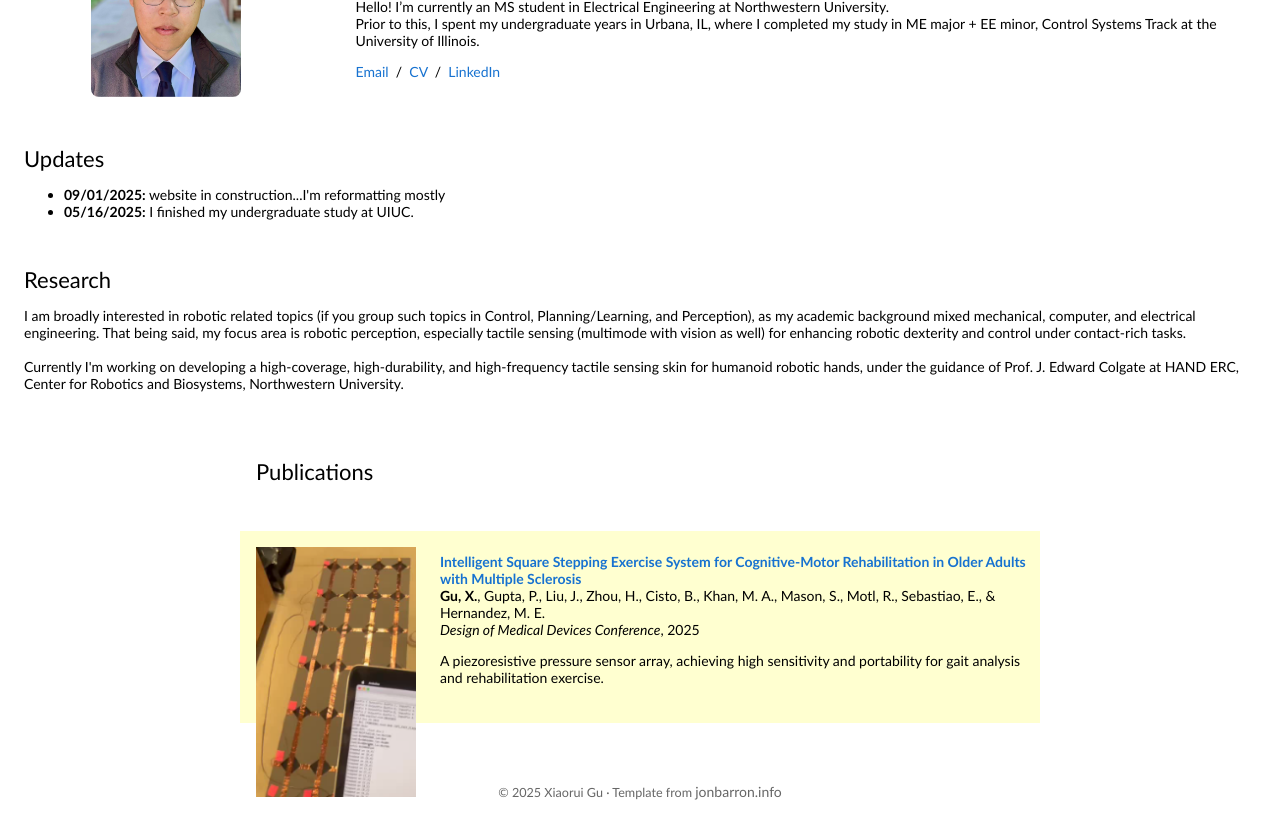
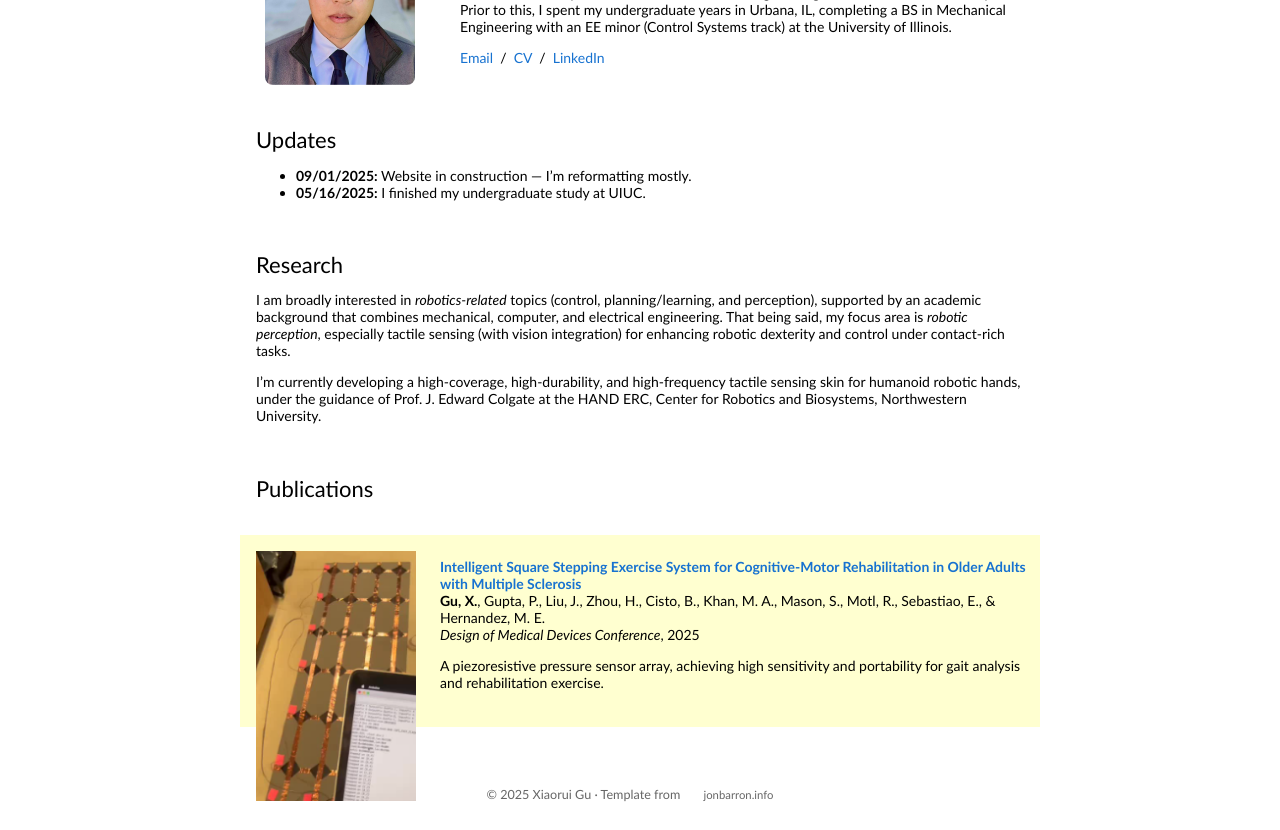
Before and after one commit to XG11/xiaoruiwebsite, a plain HTML site: page index.html in a window 1280 px wide. Shown: the part 116-946 px from the top of the page. Drawn offline with Linux system fonts and the light colour scheme.

Commit message:
Update index.html

```diff
--- a/index.html
+++ b/index.html
@@ -9,18 +9,31 @@
     <meta name="viewport" content="width=device-width, initial-scale=1">
     <link rel="shortcut icon" href="images/favicon/favicon.ico" type="image/x-icon">
     <link rel="stylesheet" type="text/css" href="stylesheet.css">
+    <style>
+      /* Optional light polish to ensure consistency even if stylesheet.css is minimal */
+      .container { max-width: 800px; margin: 0 auto; }
+      p { margin: 0 0 1em 0; }
+      h2 { margin: 0.2em 0 0.6em 0; }
+      .muted a { color: #666; text-decoration: none; }
+      .muted { color:#666; font-size:0.9em; text-align:center; padding:20px; }
+      /* Ensure hover video sits above the image */
+      .one { position: relative; }
+      .one .two { position: absolute; top: 0; left: 0; opacity: 0; transition: opacity 0.3s; }
+      table { border:0; border-spacing:0; border-collapse:separate; width:100%; }
+    </style>
   </head>
 
   <body>
+    <div class="container">
       <!-- Top Card: Headshot left, text right -->
-    <table style="width:100%;border:0;border-spacing:0;border-collapse:separate;margin:0 auto;">
+      <table>
         <tbody>
           <tr style="padding:0;vertical-align:middle">
             <!-- Headshot column -->
             <td style="padding:2.5%;width:25%;max-width:180px;vertical-align:middle;text-align:center;">
               <a href="images/XiaoruiGu.jpg">
                 <img src="images/XiaoruiGu.jpg"
-                  alt="Xiaorui Gu"
+                     alt="Portrait of Xiaorui Gu"
                      style="width:150px;height:auto;border-radius:8px;display:block;margin:auto;">
               </a>
             </td>
@@ -32,14 +45,14 @@
                 Xiaorui Gu
               </p>
               <p>
-
-              Hello! I’m currently an MS student in Electrical Engineering at Northwestern University. <br>
-              Prior to this, I spent my undergraduate years in Urbana, IL, where I completed my study in ME major + EE minor, Control Systems Track at the University of Illinois.
+                Hello! I’m currently an MS student in Electrical Engineering at Northwestern University.
+                Prior to this, I spent my undergraduate years in Urbana, IL, completing a BS in Mechanical Engineering
+                with an EE minor (Control Systems track) at the University of Illinois.
               </p>
               <p style="text-align:left;margin-top:10px;">
                 <a href="mailto:xiaoruigu2027@u.northwestern.edu">Email</a> &nbsp;/&nbsp;
                 <a href="assets/CV.pdf">CV</a> &nbsp;/&nbsp;
-              <a href="https://www.linkedin.com/in/xiaoruigu/">LinkedIn</a>
+                <a href="https://www.linkedin.com/in/xiaoruigu/" target="_blank" rel="noopener">LinkedIn</a>
               </p>
             </td>
           </tr>
@@ -47,13 +60,13 @@
       </table>
 
       <!-- Updates Section -->
-    <table style="width:100%;border:0;border-spacing:0;border-collapse:separate;margin:0 auto;">
+      <table>
         <tbody>
           <tr>
             <td style="padding:16px;width:100%;vertical-align:middle">
               <h2>Updates</h2>
               <ul>
-              <li><b>09/01/2025:</b> website in construction...I'm reformatting mostly</li>
+                <li><b>09/01/2025:</b> Website in construction — I’m reformatting mostly.</li>
                 <li><b>05/16/2025:</b> I finished my undergraduate study at UIUC.</li>
               </ul>
             </td>
@@ -62,26 +75,29 @@
       </table>
 
       <!-- Research Paragraph -->
-    <table style="width:100%;border:0;border-spacing:0;border-collapse:separate;margin:0 auto;">
+      <table>
         <tbody>
           <tr>
             <td style="padding:16px;width:100%;vertical-align:middle">
               <h2>Research</h2>
               <p>
-              I am broadly interested in robotic related topics (if you group such topics in Control, Planning/Learning, and Perception), as my academic background mixed mechanical, computer, and electrical engineering.
-              That being said, my focus area is robotic perception, especially tactile sensing (multimode with vision as well) for enhancing robotic dexterity and control under contact-rich tasks.<br>
-                <br>
-              Currently I'm working on developing a high-coverage, high-durability, and high-frequency tactile sensing skin for humanoid robotic hands, under the guidance of Prof. J. Edward Colgate at HAND ERC, Center for Robotics and Biosystems, Northwestern University.
+                I am broadly interested in <em>robotics-related</em> topics (control, planning/learning, and perception),
+                supported by an academic background that combines mechanical, computer, and electrical engineering.
+                That being said, my focus area is <em>robotic perception</em>, especially tactile sensing
+                (with vision integration) for enhancing robotic dexterity and control under contact-rich tasks.
+              </p>
+              <p>
+                I’m currently developing a high-coverage, high-durability, and high-frequency tactile sensing skin for
+                humanoid robotic hands, under the guidance of Prof. J. Edward Colgate at the HAND ERC,
+                Center for Robotics and Biosystems, Northwestern University.
               </p>
             </td>
           </tr>
         </tbody>
       </table>
 
-
-
       <!-- Publications Section -->
-<table style="width:100%;max-width:800px;border:0;border-spacing:0;margin:20px auto;">
+      <table>
         <tbody>
           <tr>
             <td style="padding:16px;width:100%;vertical-align:middle">
@@ -92,22 +108,21 @@
       </table>
 
       <!-- Publications / Projects -->
-<table style="width:100%;max-width:800px;border:0;border-spacing:0 10px;border-collapse:separate;margin:0 auto;">
+      <table style="border-spacing:0 10px;margin-top:-6px;">
         <tbody>
-
           <!-- Smart Mat Paper -->
           <tr onmouseout="smartmat_stop()" onmouseover="smartmat_start()" bgcolor="#ffffd0">
             <td style="padding:16px;width:20%;vertical-align:middle">
-        <div class="one" style="position:relative;">
+              <div class="one">
                 <!-- Hover video -->
-          <div class="two" id="smartmat_image" style="position:absolute;top:0;left:0;opacity:0;transition:opacity 0.3s;">
+                <div class="two" id="smartmat_image">
                   <video width="160" autoplay loop muted playsinline>
                     <source src="images/smartmat.MP4" type="video/mp4">
                     Your browser does not support the video tag.
                   </video>
                 </div>
                 <!-- Default thumbnail -->
-          <img src="images/smartmat.png" width="160">
+                <img src="images/smartmat.png" width="160" alt="Smart Mat thumbnail">
               </div>
               <script type="text/javascript">
                 function smartmat_start(){ document.getElementById('smartmat_image').style.opacity = "1"; }
@@ -116,11 +131,11 @@
               </script>
             </td>
             <td style="padding:8px;width:80%;vertical-align:middle">
-        <a href="https://asmedigitalcollection.asme.org/BIOMED/proceedings/DMD2025/88735/V001T03A004/1218623">
+              <a href="https://asmedigitalcollection.asme.org/BIOMED/proceedings/DMD2025/88735/V001T03A004/1218623" target="_blank" rel="noopener">
                 <span class="papertitle">Intelligent Square Stepping Exercise System for Cognitive-Motor Rehabilitation in Older Adults with Multiple Sclerosis</span>
               </a>
               <br>
-        <strong>Gu, X.</strong>, Gupta, P., Liu, J., Zhou, H., Cisto, B., Khan, M. A., Mason, S., Motl, R., Sebastiao, E., & Hernandez, M. E.
+              <strong>Gu, X.</strong>, Gupta, P., Liu, J., Zhou, H., Cisto, B., Khan, M. A., Mason, S., Motl, R., Sebastiao, E., &amp; Hernandez, M. E.
               <br>
               <em>Design of Medical Devices Conference</em>, 2025
               <br>
@@ -130,23 +145,20 @@
               </p>
             </td>
           </tr>
-
         </tbody>
       </table>
 
       <!-- Footer -->
-    <table style="width:100%;max-width:800px;border:0;border-spacing:0;border-collapse:separate;margin:30px auto 0 auto;">
+      <table style="margin:30px 0 0 0;">
         <tbody>
           <tr>
-          <td style="text-align:center;padding:20px;color:#666;font-size:0.9em;">
+            <td class="muted">
               © 2025 Xiaorui Gu · Template from
-            <a href="https://jonbarron.info" target="_blank" style="color:#666;text-decoration:none;">
-              jonbarron.info
-            </a>
+              <a href="https://jonbarron.info" target="_blank" rel="noopener" class="muted">jonbarron.info</a>
             </td>
           </tr>
         </tbody>
       </table>
-
+    </div>
   </body>
 </html>
```
Lines whose indentation alone changed are shown as unchanged.
